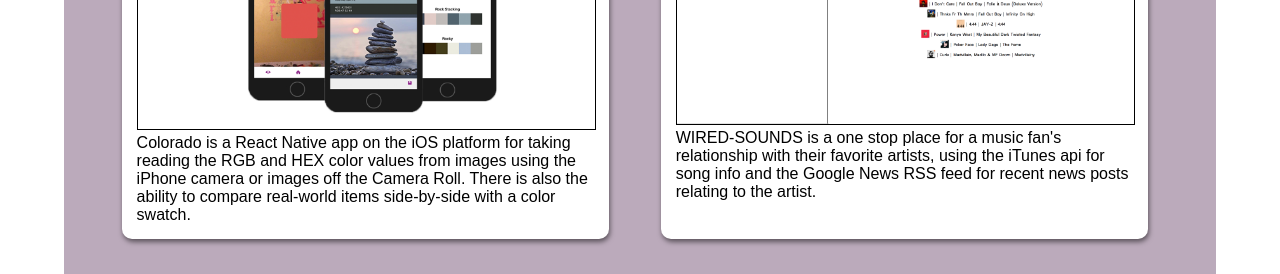
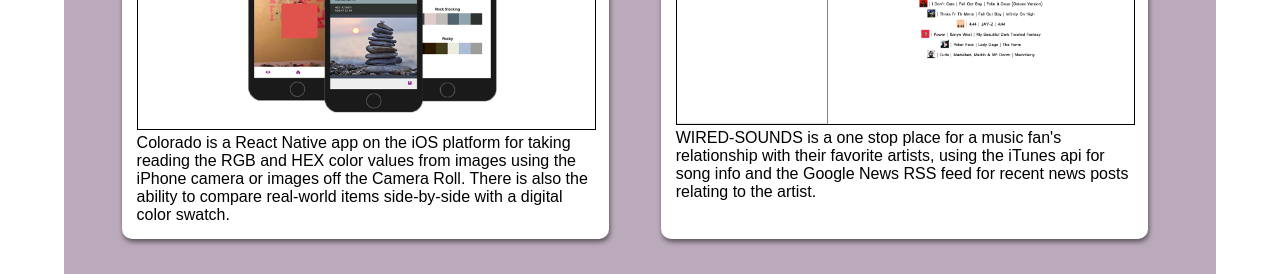
Before and after one commit to keithbmccall/portfolio, a React (Create React App) app: page / in a window 1280 px wide. Shown: the part 1220-1494 px from the top of the page. Built offline with nearby package versions, Linux system fonts and the light colour scheme; a web font is replaced by a local one.

Commit message:
trying to launch

```diff
--- a/src/components/Projects.js
+++ b/src/components/Projects.js
@@ -23,7 +23,8 @@
 									color values from images using the iPhone
 									camera or images off the Camera Roll. There
 									is also the ability to compare real-world
-									items side-by-side with a color swatch.
+									items side-by-side with a digital color
+									swatch.
 								</div>
 							</div>
 						</div>
```
